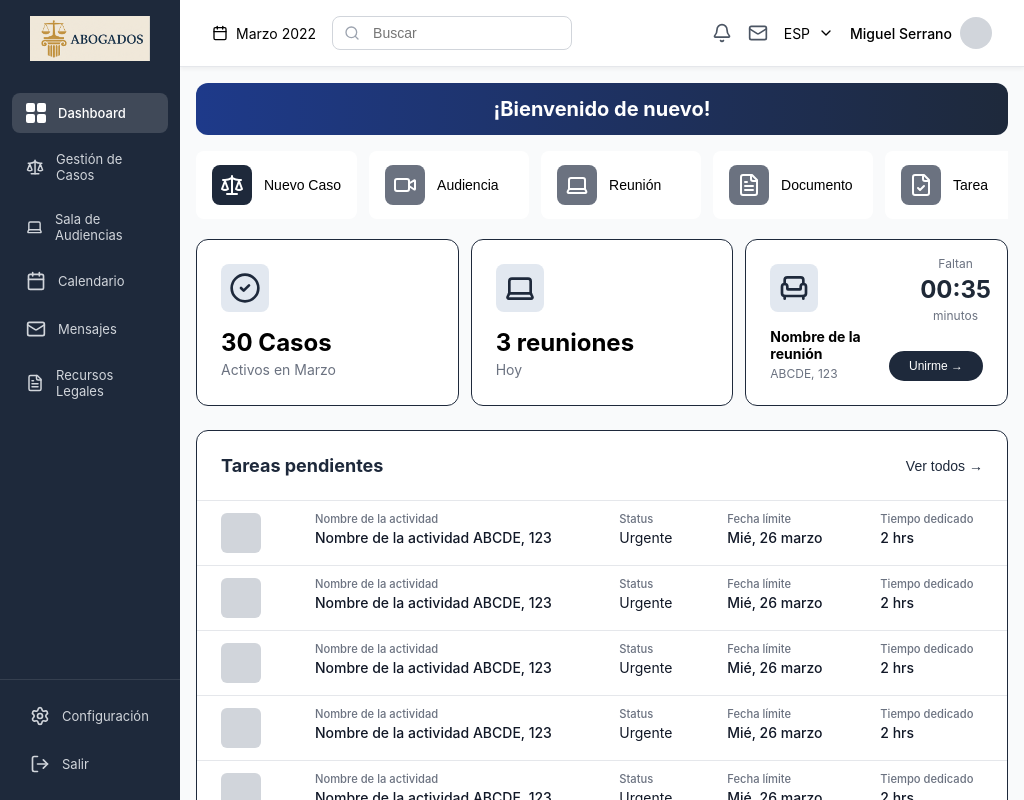
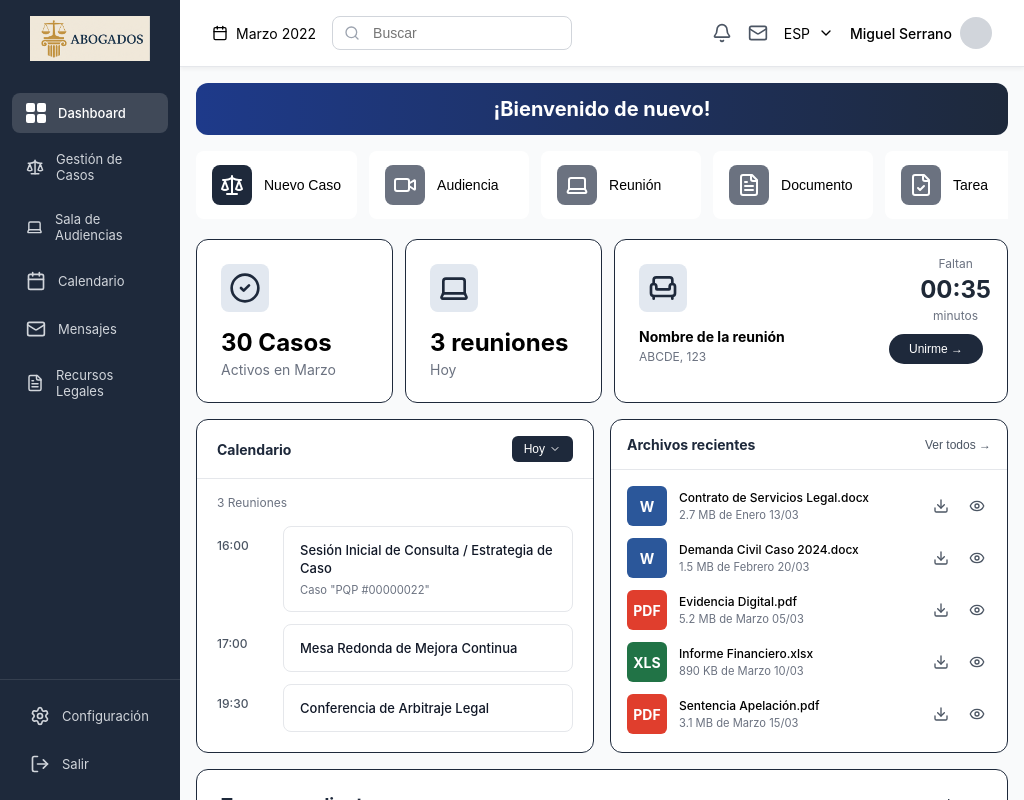
Before and after one commit to rhompe/prueba-tecnica, a React (Create React App) app: page / in a window 1024 px wide. Built offline with nearby package versions, Linux system fonts and the light colour scheme; the HTML template or start-up script is replaced by a standard one.

Commit message:
versionn tablet

```diff
--- a/src/page/dashboard/dashboard.css
+++ b/src/page/dashboard/dashboard.css
@@ -79,7 +79,7 @@
   color: white;
 }
 
-/* LAYOUT PRINCIPAL: 2 columnas (2/3 izquierda + 1/3 derecha) */
+/* LAYOUT PRINCIPAL DESKTOP: 2 columnas (2fr 1fr) */
 .dashboard-main-grid {
   display: grid;
   grid-template-columns: 2fr 1fr;
@@ -100,11 +100,16 @@
   gap: 1rem;
 }
 
-/* COLUMNA DERECHA (1/3) - Calendario + Archivos apilados */
+/* COLUMNA DERECHA - Calendario + Archivos apilados */
 .dashboard-right-column {
   display: flex;
   flex-direction: column;
   gap: 1.5rem;
+}
+
+/* Ocultar la versión de tablet dentro de columna izquierda en desktop */
+.dashboard-left-column > .dashboard-right-column {
+  display: none;
 }
 
 /* TABLET */
@@ -143,6 +148,7 @@
     padding: 0 1rem 1rem;
   }
 
+  /* Acceso Rápido - Scroll horizontal */
   .dashboard-actions {
     display: flex;
     overflow-x: auto;
@@ -171,22 +177,34 @@
     height: 40px;
   }
 
+  /* Layout tablet: todo en 1 columna */
   .dashboard-main-grid {
-    display: flex;
-    flex-direction: column;
-    gap: 1rem;
+    display: block;
   }
 
+  .dashboard-left-column {
+    display: block;
+  }
+
+  /* Stats Cards - 1 fila: 1fr 1fr 2fr */
   .dashboard-stats-row {
     display: grid;
-    grid-template-columns: repeat(3, 1fr);
+    grid-template-columns: 1fr 1fr 2fr;
     gap: 0.75rem;
+    margin-bottom: 1rem;
   }
 
-  .dashboard-right-column {
+  /* Mostrar Calendario + Archivos dentro de columna izquierda */
+  .dashboard-left-column > .dashboard-right-column {
     display: grid;
-    grid-template-columns: repeat(2, 1fr);
+    grid-template-columns: 1fr 1fr;
     gap: 1rem;
+    margin-bottom: 1rem;
+  }
+
+  /* Ocultar columna derecha desktop en tablet */
+  .dashboard-right-column-desktop {
+    display: none;
   }
 }
 
--- a/src/page/dashboard/dashboard.jsx
+++ b/src/page/dashboard/dashboard.jsx
@@ -68,12 +68,18 @@ const Dashboard = () => {
                 <StatsCards estadisticas={estadisticas} />
               </div>
 
+              {/* Calendario y Archivos (en tablet van aquí) */}
+              <div className="dashboard-right-column">
+                <CalendarWidget reuniones={reuniones} />
+                <RecentFiles archivos={archivosRecientes} />
+              </div>
+
               {/* Tareas Pendientes */}
               <TasksTable tareas={tareasPendientes} />
             </div>
 
-            {/* COLUMNA DERECHA (1/3) */}
-            <div className="dashboard-right-column">
+            {/* COLUMNA DERECHA (1/3) - Solo Desktop */}
+            <div className="dashboard-right-column dashboard-right-column-desktop">
               <CalendarWidget reuniones={reuniones} />
               <RecentFiles archivos={archivosRecientes} />
             </div>
```
